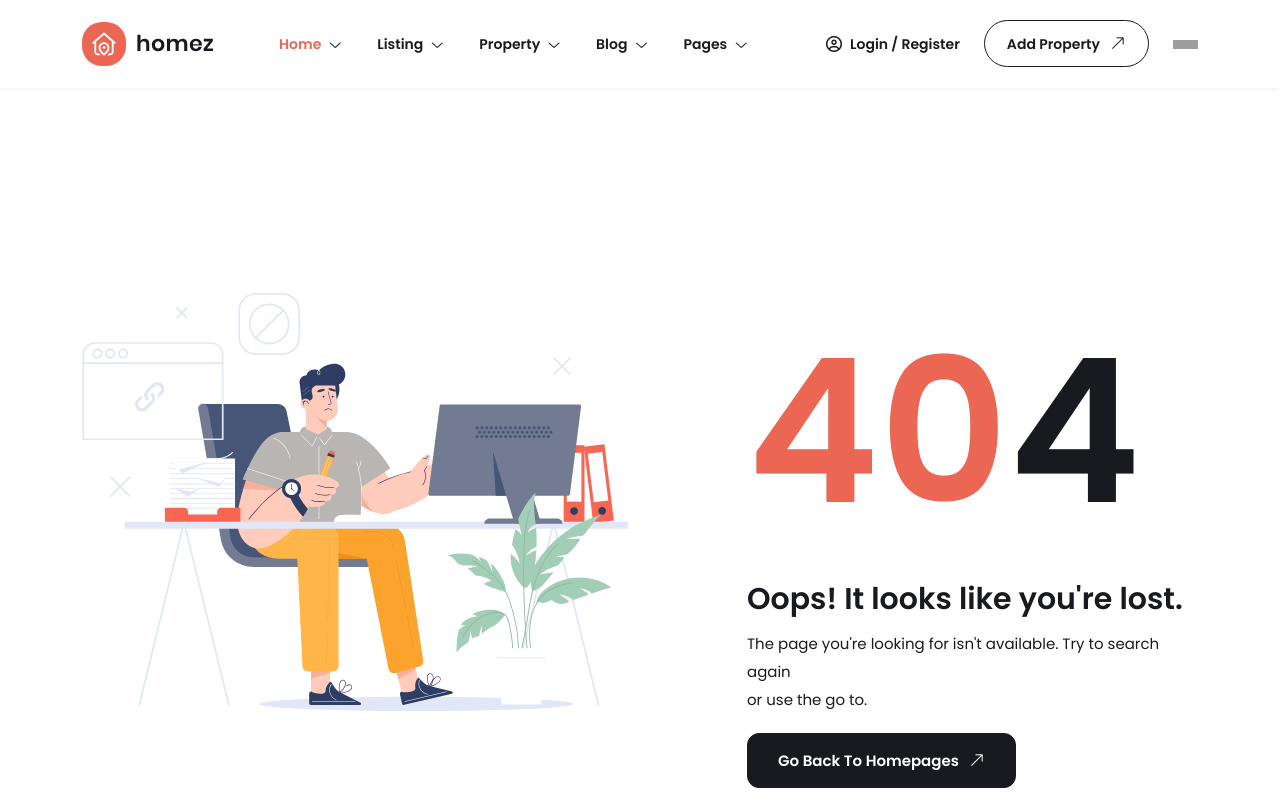
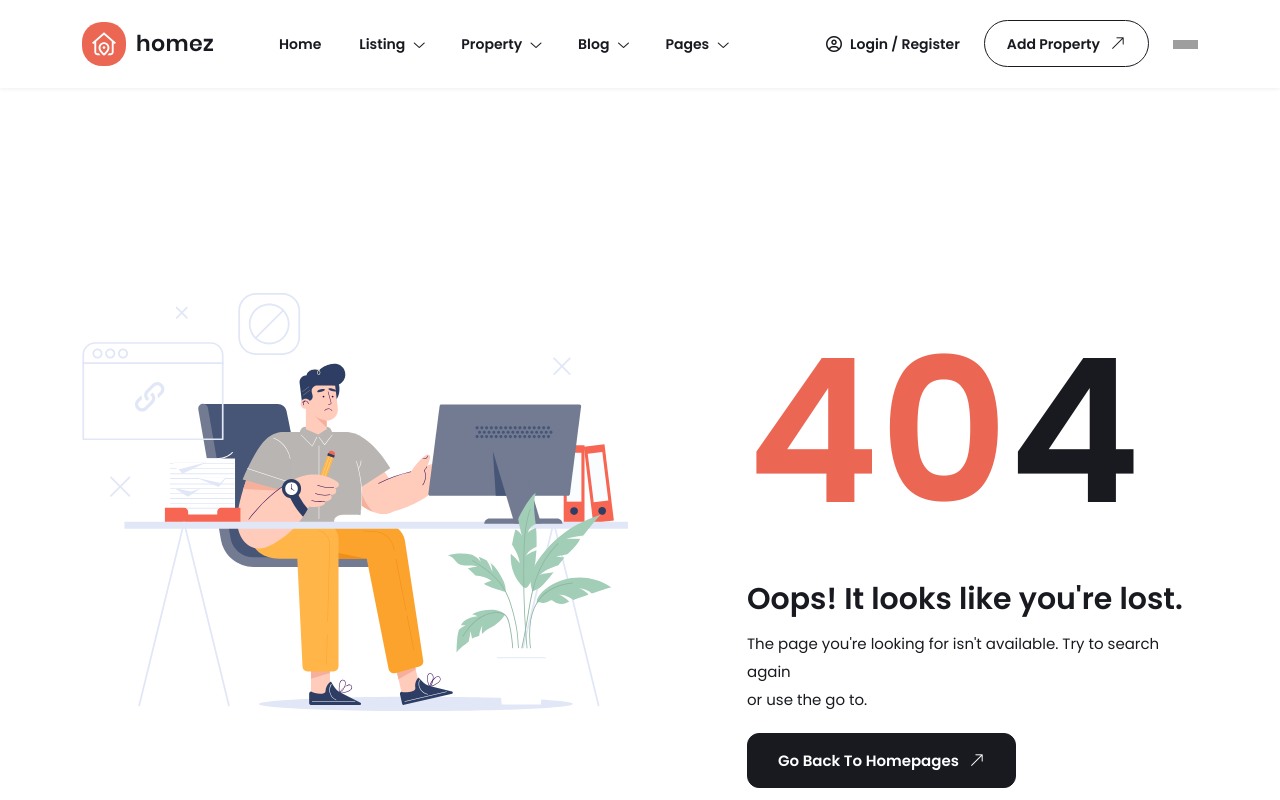
Before and after one commit to caves-infotech/caves_land, a Next.js app: page / in a window 1280 px wide. Shown: the top 800 px of the page. Built offline with nearby package versions, Linux system fonts and the light colour scheme; grey boxes are pictures that could not be loaded.

Commit message:
Update MainMenu.js

```diff
--- a/src/components/common/MainMenu.js
+++ b/src/components/common/MainMenu.js
@@ -16,11 +16,11 @@
   const [activeLink, setActiveLink] = useState("");
 
   useEffect(() => {
-    homeItems.forEach((elm) => {
-      if (elm.href.split("/")[1] == pathname.split("/")[1]) {
-        setTopMenu("home");
-      }
-    });
+    // homeItems.forEach((elm) => {
+    //   if (elm.href.split("/")[1] == pathname.split("/")[1]) {
+    //     setTopMenu("home");
+    //   }
+    // });
     blogItems.forEach((elm) => {
       if (elm.href.split("/")[1] == pathname.split("/")[1]) {
         setTopMenu("blog");
@@ -57,14 +57,14 @@
   return (
     <ul className="ace-responsive-menu">
       <li className="visible_list dropitem">
-        <a className="list-item" href="#">
+        <a className="list-item" href="/">
           <span className={topMenu == "home" ? "title menuActive" : "title"}>
             Home
           </span>
-          <span className="arrow"></span>
+          {/* <span className="arrow"></span> */}
         </a>
         {/* Level Two*/}
-        <ul className="sub-menu">
+        {/* <ul className="sub-menu">
           {homeItems.map((item, index) => (
             <li key={index}>
               <Link className={`${handleActive(item.href)}`} href={item.href}>
@@ -72,7 +72,7 @@
               </Link>
             </li>
           ))}
-        </ul>
+        </ul> */}
       </li>
       {/* End homeItems */}
 
```
